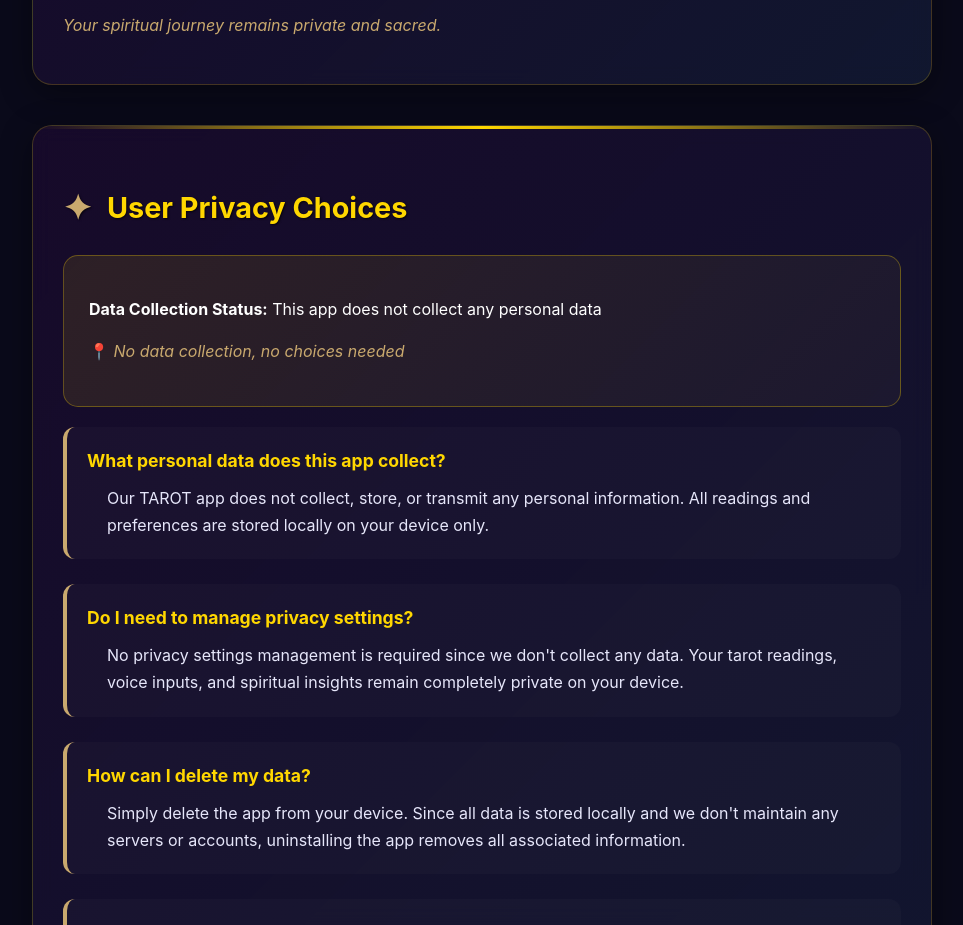
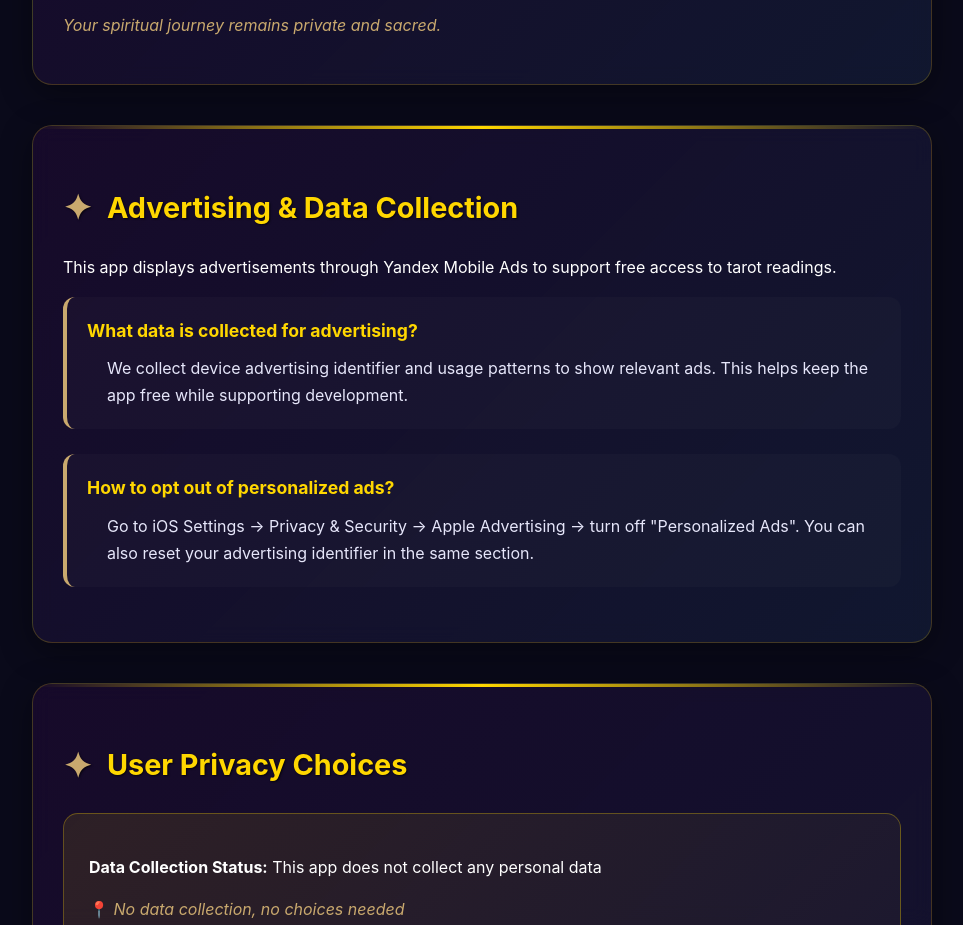
Before and after one commit to maybe78/tarot-support, a plain HTML site: page index.html in a window 1280 px wide. Shown: the part 3068-3993 px from the top of the page, without its empty margins (158-1121 px from the left). Drawn offline with Linux system fonts and the light colour scheme.

Commit message:
Advertising & Data Collection

```diff
--- a/index.html
+++ b/index.html
@@ -280,6 +280,20 @@
             <p class="mystical-accent">Your spiritual journey remains private and sacred.</p>
         </div>
 
+    <div class="section">
+        <h2>Advertising & Data Collection</h2>
+        <p>This app displays advertisements through Yandex Mobile Ads to support free access to tarot readings.</p>
+
+        <div class="faq-item">
+            <div class="question">What data is collected for advertising?</div>
+            <div class="answer">We collect device advertising identifier and usage patterns to show relevant ads. This helps keep the app free while supporting development.</div>
+        </div>
+
+        <div class="faq-item">
+            <div class="question">How to opt out of personalized ads?</div>
+            <div class="answer">Go to iOS Settings → Privacy & Security → Apple Advertising → turn off "Personalized Ads". You can also reset your advertising identifier in the same section.</div>
+        </div>
+    </div>
 
     <div class="section">
     <h2>User Privacy Choices</h2>
```
